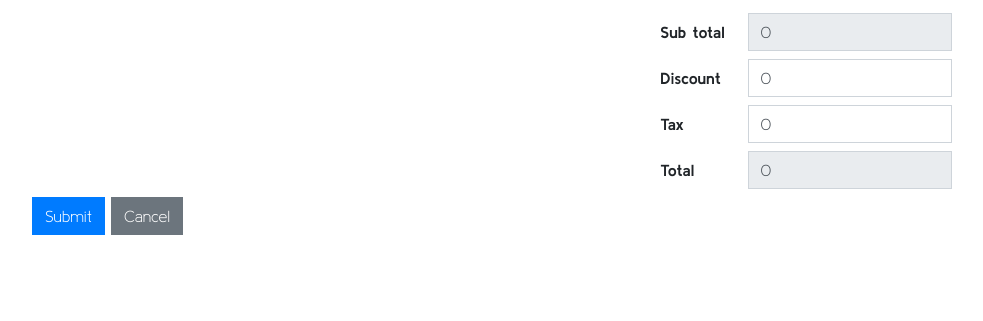
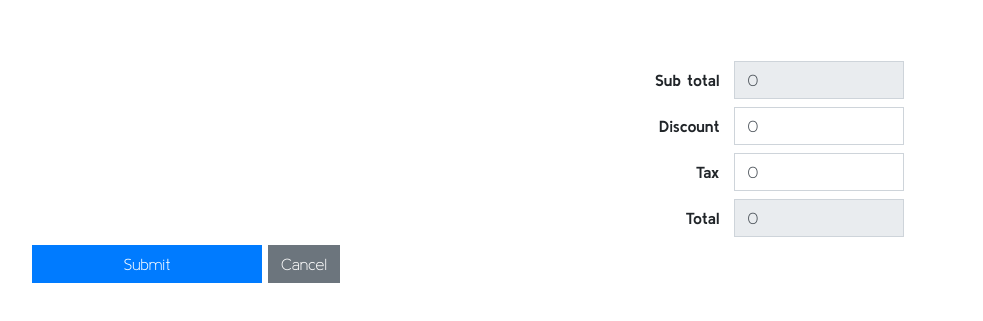
Before and after one commit to hassibmoddasser/dynamic-js-table, a plain HTML site: page index.html in a window 1280 px wide. Shown: the part 185-506 px from the top of the page, without its empty margins (148-1131 px from the left). Drawn offline with Linux system fonts and the light colour scheme.

Commit message:
UI changes made

```diff
--- a/index.html
+++ b/index.html
@@ -31,7 +31,7 @@
                   <th></th>
                 </tr>
               </thead>
-              <tbody id="field" class="append-area">
+              <tbody class="append-area">
                 <tr id="row-0">
                   <td><input type="text" id="product-0" class="form-control form-control-sm" name="product[]"></td>
                   <td><input type="text" id="unit-0" class="form-control form-control-sm units" name="unit[]"></td>
@@ -44,41 +44,44 @@
             </table>
             <input id="counter" type="hidden" value="1">
           </div>
-          <div class="col-md-4 ml-auto">
+
+          <div class="details mr-5">
+            <div class="col-md-4 ml-auto mt-5">
               <div class="form-group row mb-2">
-              <label for="sub-total" class="col-md-4 control-label font-weight-bold">Sub total</label>
-              <div class="col-md-8 p-0">
+                <label for="sub-total" class="col-md-5 control-label font-weight-bold text-right">Sub total</label>
+                <div class="col-md-7 p-0">
                   <input type="number" id="sub-total" class="form-control" value="0" readonly>
                 </div>
               </div>
             </div>
             <div class="col-md-4 ml-auto">
               <div class="form-group row mb-2">
-              <label for="discount" class="col-md-4 control-label font-weight-bold">Discount</label>
-              <div class="col-md-8 p-0">
+                <label for="discount" class="col-md-5 control-label font-weight-bold text-right">Discount</label>
+                <div class="col-md-7 p-0">
                   <input type="number" id="discount" class="form-control" value="0" min="0" oninput="setGrandTotal();">
                 </div>
               </div>
             </div>
             <div class="col-md-4 ml-auto">
               <div class="form-group row mb-2">
-              <label for="tax" class="col-md-4 control-label font-weight-bold">Tax</label>
-              <div class="col-md-8 p-0">
+                <label for="tax" class="col-md-5 control-label font-weight-bold text-right">Tax</label>
+                <div class="col-md-7 p-0">
                   <input type="number" id="tax" class="form-control" value="0" min="0" max="100" oninput="setGrandTotal();">
                 </div>
               </div>
             </div>
             <div class="col-md-4 ml-auto">
               <div class="form-group row mb-2">
-              <label for="grand-total" class="col-md-4 control-label font-weight-bold">Total</label>
-              <div class="col-md-8 p-0">
+                <label for="grand-total" class="col-md-5 control-label font-weight-bold text-right">Total</label>
+                <div class="col-md-7 p-0">
                   <input type="number" id="grand-total" class="form-control" value="0" readonly>
+                </div>
               </div>
             </div>
           </div>
           <div class="col-md-12 p-0">
             <div class="form-group">
-              <button type="submit" class="btn btn-primary">Submit</button>
+              <button type="submit" class="btn btn-primary w-25">Submit</button>
               <button type="button" class="btn btn-secondary" onclick="pageReset()">Cancel</button>
             </div>
           </div>
```
Lines whose indentation alone changed are shown as unchanged.
